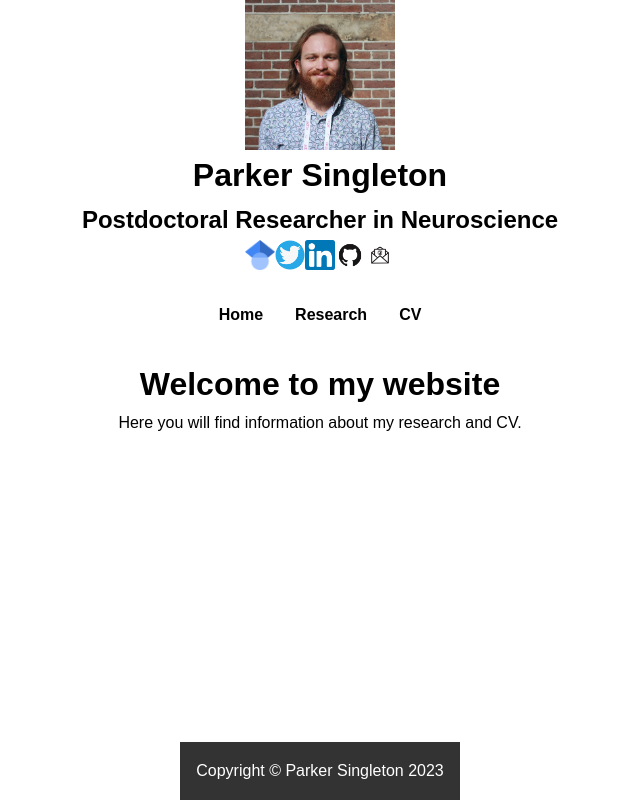
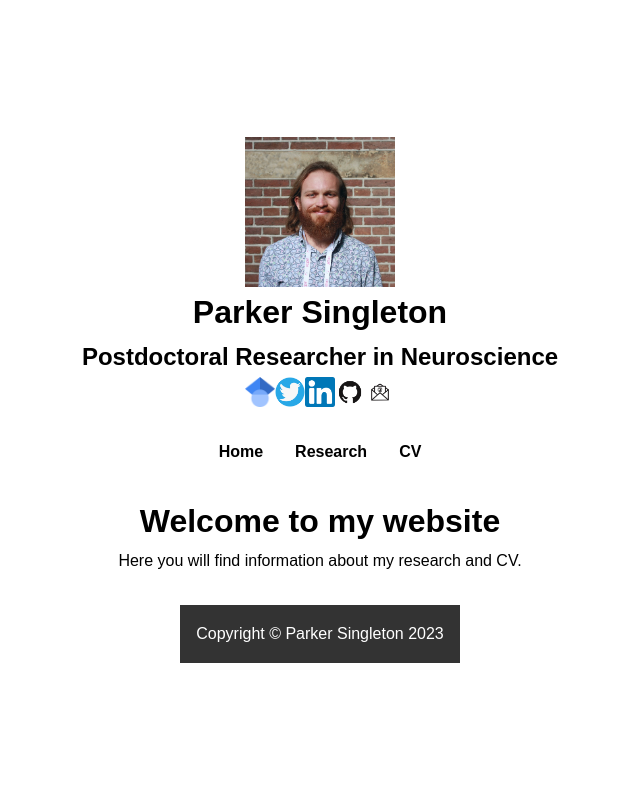
Before and after one commit to singlesp/singlesp.github.io, a plain HTML site: page index.html in a window 1280 px wide. Shown: the whole page, without its empty margins (320-960 px from the left). Drawn offline with Linux system fonts and the light colour scheme.

Commit message:
gpt looked at my website

```diff
--- a/style.css
+++ b/style.css
@@ -22,6 +22,10 @@ body {
 
 header {
   margin-bottom: 2rem;
+  display: flex;
+  flex-wrap: wrap;
+  justify-content: center;
+  align-items: center;
 }
 
 header img {
@@ -66,7 +70,6 @@ nav a {
 
 main {
   margin-bottom: 2rem;
-  flex: 1;
 }
 
 footer {
```
